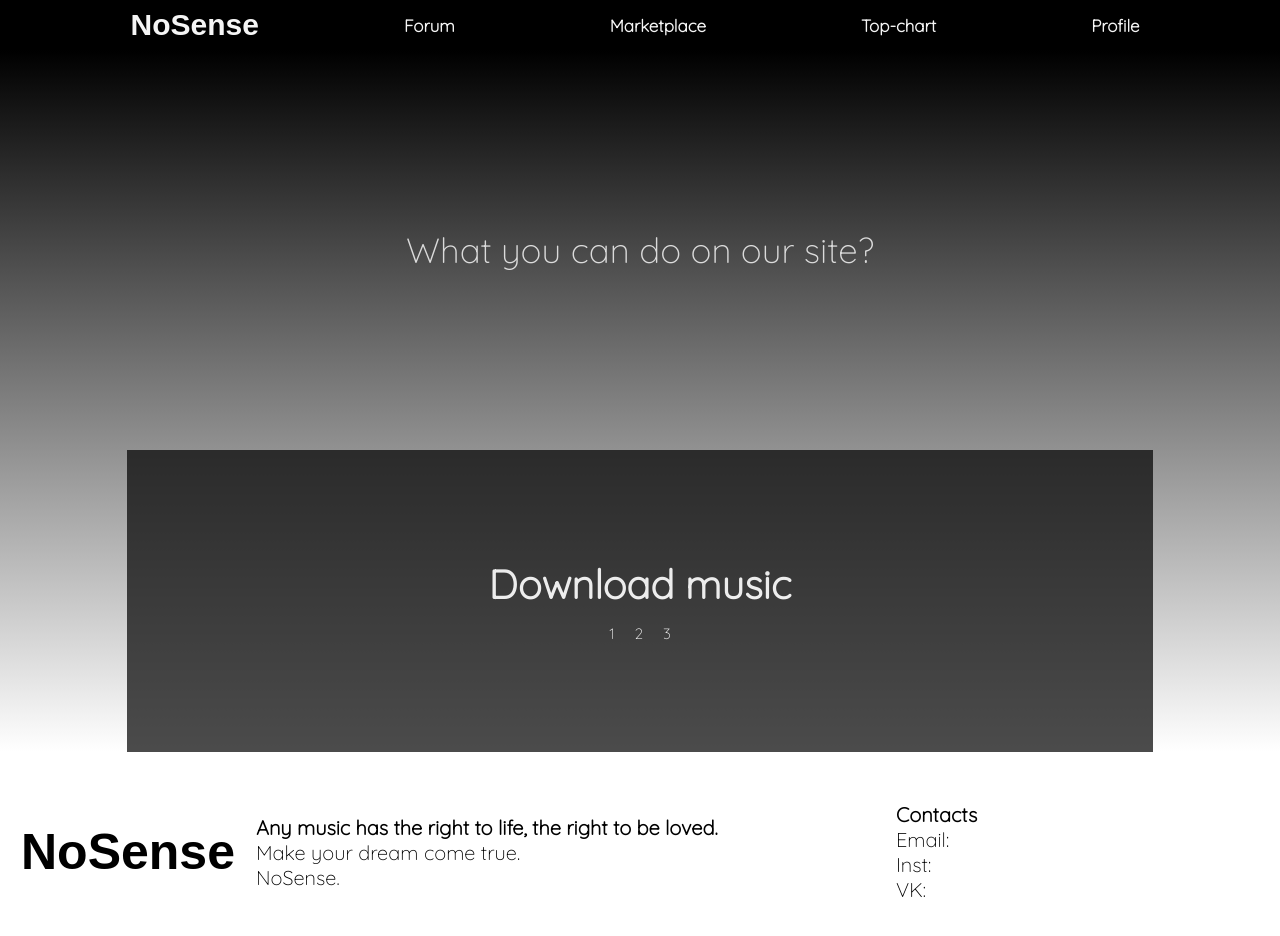
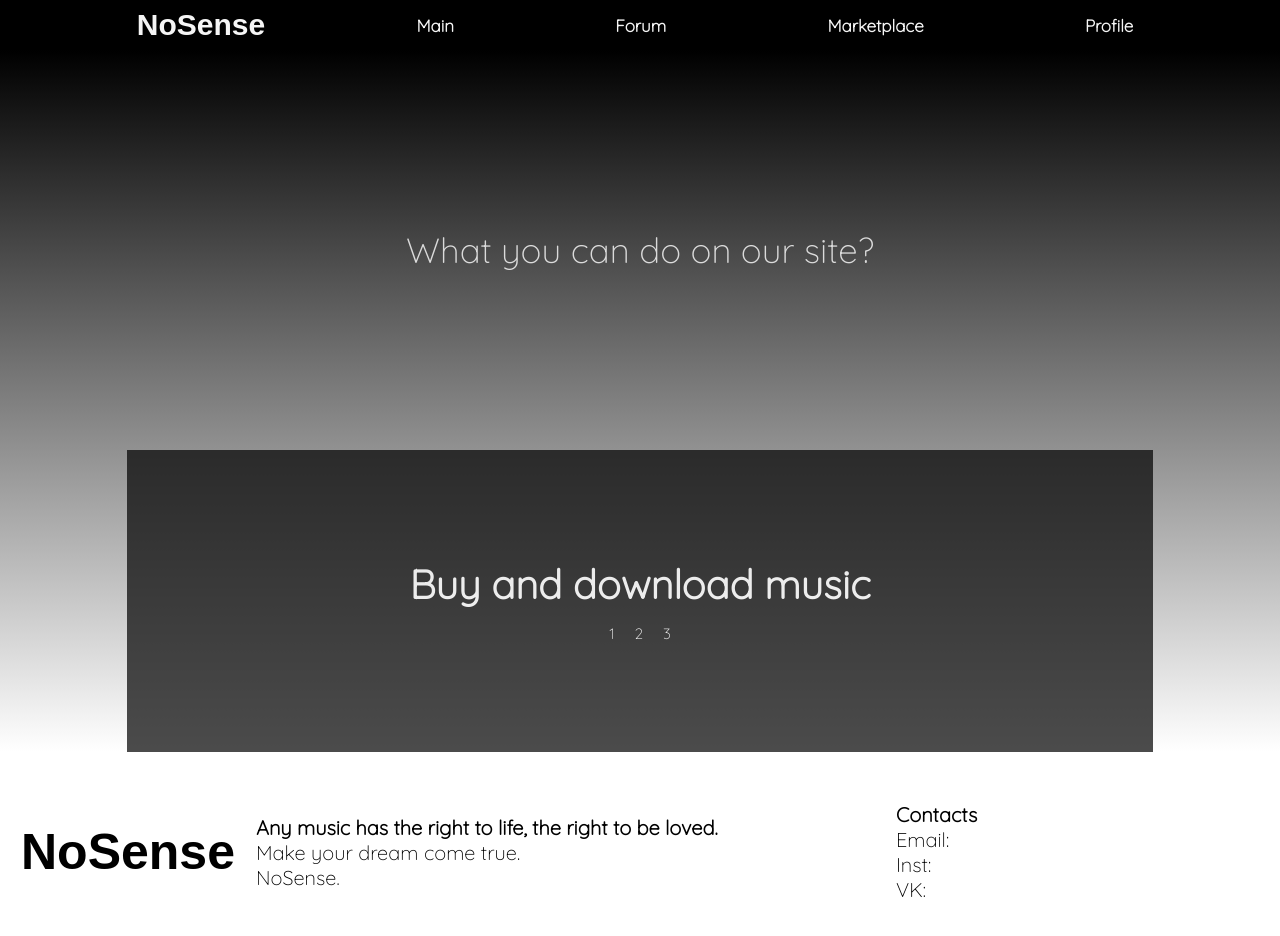
Before and after one commit to 200103451/nosenseproject, a plain HTML site: page page1.html in a window 1280 px wide. Drawn offline with Linux system fonts and the light colour scheme; a web font is replaced by a local one.

Commit message:
Update page1.html

```diff
--- a/page1.html
+++ b/page1.html
@@ -5,7 +5,7 @@
     <meta charset="UTF-8">
     <meta http-equiv="X-UA-Compatible" content="IE=edge">
     <meta name="viewport" content="width=device-width, initial-scale=1.0">
-    <title>Document</title>
+    <title>NoSense</title>
 
 
     <link rel="preconnect" href="https://fonts.googleapis.com">
@@ -26,9 +26,9 @@
 <body>
     <header>
         <a class="logo" onclick="window.location.href='index.html'">NoSense</a>
-        <a class="header-button" onclick="window.location.href='forum.html'">Forum</a>
-        <a class="header-button" onclick="window.location.href='marketplace.html'">Marketplace</a>
-        <a class="header-button" onclick="window.location.href='top-chart.html'">Top-chart</a>
+        <a class="header-button" onclick="window.location.href='page1.html'">Main</a>
+        <a class="header-button" onclick="window.location.href='marketplace.html'">Forum</a>
+        <a class="header-button" onclick="window.location.href='top-chart.html'">Marketplace</a>
         <a class="header-button" onclick="window.location.href='login.html'">Profile</a>
     </header>
 
@@ -41,7 +41,7 @@
         <div class="page1-info">
             <div class="page1-notbut">
                 <div class="page1-info-text">
-                    <h1 id="pit">Download music</h1>
+                    <h1 id="pit">Buy and download music</h1>
                 </div>
             </div>
             <div class="page1-info-buttons">
```
